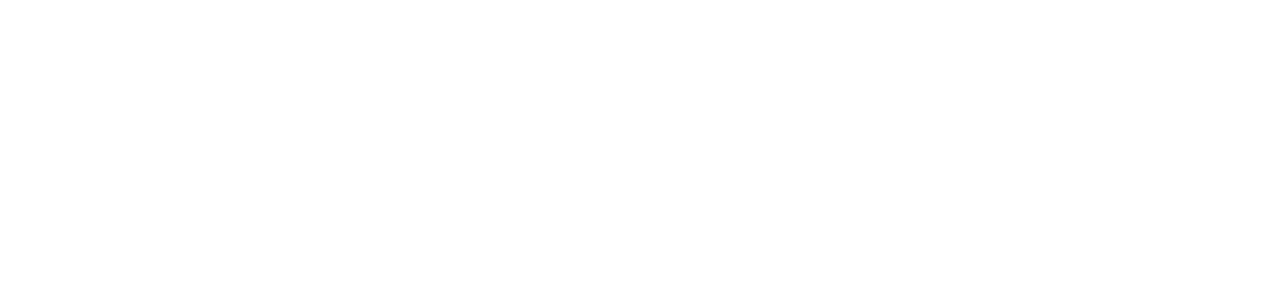
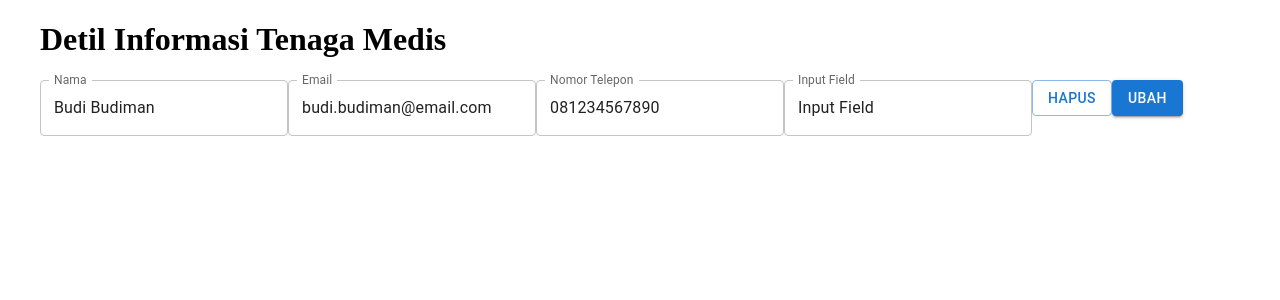
Before and after one commit to dnswd/jiva, a Next.js app: page /tenaga-medis/detail in a window 1280 px wide. Shown: the top 300 px of the page. Built offline with nearby package versions, Linux system fonts and the light colour scheme.

Commit message:
green: add main components for detail tenaga medis page

```diff
--- a/components/pages/tenaga-medis/DetailTenagaMedisPage.js
+++ b/components/pages/tenaga-medis/DetailTenagaMedisPage.js
@@ -1,8 +1,39 @@
 import styles from '@styles/Home.module.css'
+import TextField from '@mui/material/TextField';
+import Stack from '@mui/material/Stack'
+import Button from '@mui/material/Button'
 
 function DetailTenagaMedisPage() {
   return (
     <main className={styles.container}>
+      <h1>Detil Informasi Tenaga Medis</h1>
+
+      <TextField
+        variant="outlined"
+        label="Nama"
+        defaultValue="Budi Budiman"
+      />
+
+      <TextField
+        variant="outlined"
+        label="Email"
+        defaultValue="budi.budiman@email.com"
+      />
+
+      <TextField
+        variant="outlined"
+        label="Nomor Telepon"
+        defaultValue="081234567890"
+      />
+
+      <TextField
+        variant="outlined"
+        label="Input Field"
+        defaultValue="Input Field"
+      />
+
+      <Button variant="outlined">Hapus</Button>
+      <Button variant="contained">Ubah</Button>
     </main>
   )
 }
```
